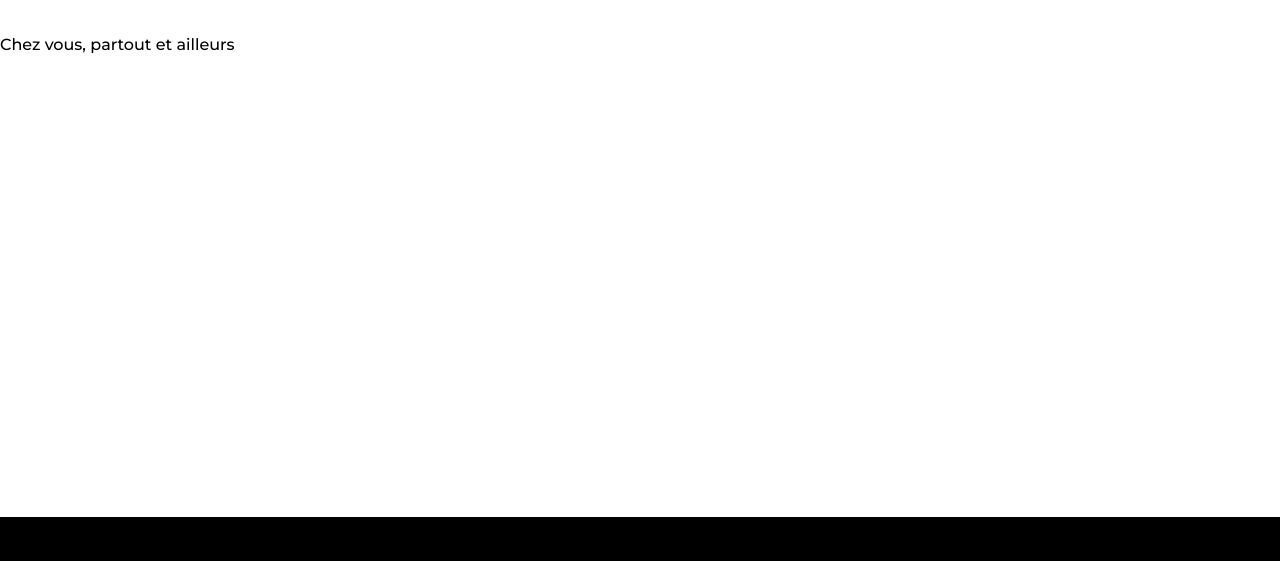
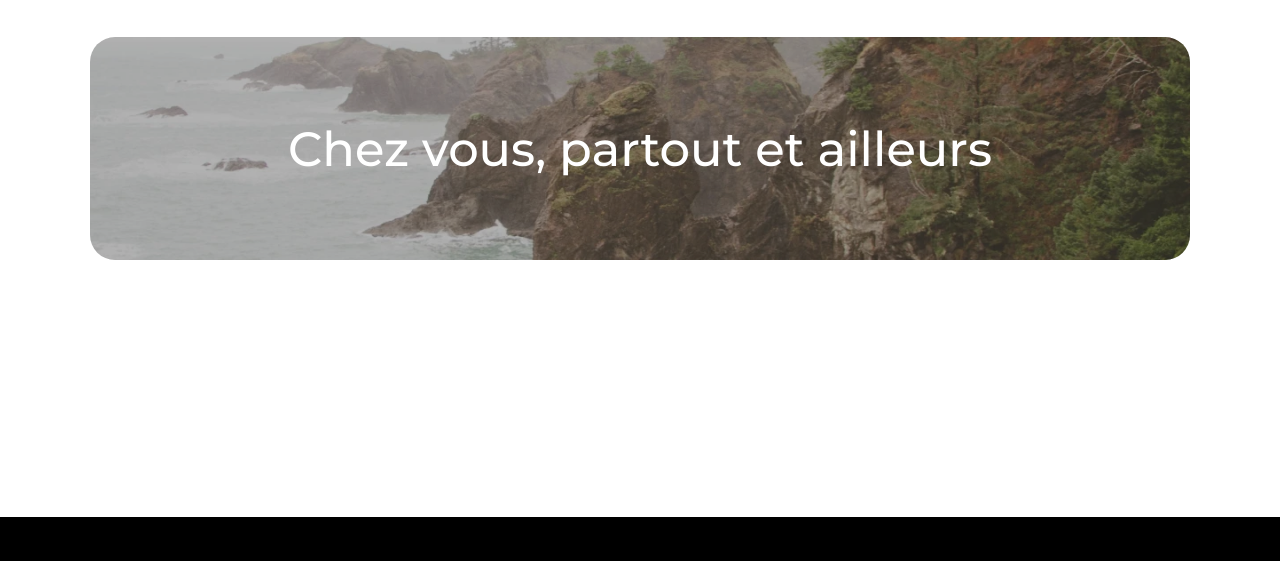
Before and after one commit to qhouguet/OC-Dev-Web_P6_Kasa, a React app: page / in a window 1280 px wide. Shown: the part 113-674 px from the top of the page. Built offline with nearby package versions, Linux system fonts and the light colour scheme.

Commit message:
Update files location + add banner component for / and /about

```diff
--- a/src/components/Banner.jsx
+++ /dev/null
@@ -1,11 +0,0 @@
-import React from 'react'
-
-function Banner(props) {
-  return (
-    <div className={props.type === 'home' ? 'home-banner' : 'about-banner'}>
-      {props.subtitle ? <p>{props.subtitle}</p> : null}
-    </div>
-  )
-}
-
-export default Banner
--- /dev/null
+++ b/src/components/Banner/Banner.jsx
@@ -0,0 +1,18 @@
+import React from 'react'
+
+function Banner(props) {
+  const bannerImage = props.image
+  const altImage = props.alt
+
+  return (
+    <div className="wrapper-width ">
+      <div className={props.type === 'home' ? 'home-banner' : 'about-banner'}>
+        <img className="image" src={bannerImage} alt={altImage} />
+        <div className="overlay"></div>
+        {props.subtitle ? <p>{props.subtitle}</p> : null}
+      </div>
+    </div>
+  )
+}
+
+export default Banner
--- /dev/null
+++ b/src/components/Banner/_Banner.scss
@@ -0,0 +1,66 @@
+.home-banner {
+  height: 111px;
+  margin: $margin-mobile;
+  position: relative;
+
+  @media screen and (min-width: 600px) {
+    height: 223px;
+    margin: $margin-desktop;
+  }
+
+  p {
+    position: absolute;
+    top: 50%;
+    transform: translate(0, -50%);
+    width: 65%;
+    font-weight: 500;
+    font-size: 1.5rem;
+    line-height: 100%;
+    color: white;
+    margin-left: 16px;
+
+    @media screen and (min-width: 600px) {
+      margin: 0;
+      font-size: 3rem;
+      width: 100%;
+      text-align: center;
+    }
+  }
+}
+
+.image {
+  width: 100%;
+  height: 100%;
+  object-fit: cover;
+  border-radius: 10px;
+
+  @media screen and (min-width: 600px) {
+    border-radius: 25px;
+  }
+}
+
+.about-banner {
+  height: 223px;
+  margin: $margin-mobile;
+  position: relative;
+
+  @media screen and (min-width: 600px) {
+    margin: $margin-desktop;
+  }
+}
+
+.overlay {
+  position: absolute;
+  top: 0;
+  left: 0;
+  width: 100%;
+  height: 100%;
+  background: #000000;
+  mix-blend-mode: darken;
+  opacity: 0.3;
+  border-radius: 10px;
+
+  @media screen and (min-width: 600px) {
+    border-radius: 25px;
+  }
+}
--- a/src/components/Footer.jsx
+++ b/src/components/Footer/Footer.jsx
@@ -1,4 +1,4 @@
-import logo from '../assets/LOGO_WHITE.svg'
+import logo from '../../assets/LOGO_WHITE.svg'
 
 function Footer() {
   return (
--- a/src/components/Navbar.jsx
+++ /dev/null
@@ -1,23 +0,0 @@
-import Logo from '../assets/LOGO.svg'
-import { NavLink } from 'react-router-dom'
-
-function Navbar() {
-  return (
-    <header className="header">
-      <div className="logo-container">
-        <img className="logo" src={Logo} alt="Logo de Kasa" />
-      </div>
-      <nav>
-        <ul className="navbar">
-          <NavLink to="/">
-            <li>Accueil</li>
-          </NavLink>
-          <NavLink to="/about">
-            <li>A Propos</li>
-          </NavLink>
-        </ul>
-      </nav>
-    </header>
-  )
-}
-export default Navbar
--- /dev/null
+++ b/src/components/Navbar/Navbar.jsx
@@ -0,0 +1,25 @@
+import Logo from '../../assets/LOGO.svg'
+import { NavLink } from 'react-router-dom'
+
+function Navbar() {
+  return (
+    <div className="wrapper-width">
+      <header className="header">
+        <div className="logo-container">
+          <img className="logo" src={Logo} alt="Logo de Kasa" />
+        </div>
+        <nav>
+          <ul className="navbar">
+            <NavLink to="/">
+              <li>Accueil</li>
+            </NavLink>
+            <NavLink to="/about">
+              <li>A Propos</li>
+            </NavLink>
+          </ul>
+        </nav>
+      </header>
+    </div>
+  )
+}
+export default Navbar
--- a/src/styles/components/_Navbar.scss
+++ b/src/components/Navbar/_Navbar.scss
@@ -2,10 +2,10 @@
   display: flex;
   justify-content: space-between;
   align-items: center;
-  margin: 20px;
+  margin: $margin-mobile;
 
   @media screen and (min-width: 600px) {
-    margin: 3.1% 7%;
+    margin: $margin-desktop;
   }
 }
 
--- a/src/index.js
+++ b/src/index.js
@@ -5,8 +5,8 @@ import Home from './pages/Home/Home'
 import About from './pages/About/About'
 import Location from './pages/Location/Location'
 import Error from './pages/Error404/Error404'
-import Navbar from './components/Navbar'
-import Footer from './components/Footer'
+import Navbar from './components/Navbar/Navbar'
+import Footer from './components/Footer/Footer'
 import { BrowserRouter as Router, Routes, Route } from 'react-router-dom'
 
 const root = ReactDOM.createRoot(document.getElementById('root'))
--- a/src/pages/About/About.jsx
+++ b/src/pages/About/About.jsx
@@ -1,5 +1,17 @@
+import React from 'react'
+import Banner from '../../components/Banner/Banner'
+import image from '../../assets/about_banner.webp'
+
 function About() {
-  return <div></div>
+  return (
+    <div>
+      <Banner
+        type="about"
+        image={image}
+        alt="Photo d'une vallée au milieu des montagnes."
+      />
+    </div>
+  )
 }
 
 export default About
--- a/src/pages/Error404/Error404.jsx
+++ b/src/pages/Error404/Error404.jsx
@@ -1,4 +1,4 @@
-import Error from '../../components/Error'
+import Error from '../../components/Error/Error'
 
 function Error404() {
   return (
--- a/src/pages/Home/Home.jsx
+++ b/src/pages/Home/Home.jsx
@@ -1,10 +1,16 @@
 import React from 'react'
-import Banner from '../../components/Banner'
+import Banner from '../../components/Banner/Banner'
+import image from '../../assets/home_banner.webp'
 
 function Home() {
   return (
     <div>
-      <Banner type="home" subtitle="Chez vous, partout et ailleurs" />
+      <Banner
+        type="home"
+        subtitle="Chez vous, partout et ailleurs"
+        image={image}
+        alt="Photo de falaises face à la mer"
+      />
     </div>
   )
 }
--- a/src/styles/components/_Banner.scss
+++ /dev/null
@@ -1,2 +0,0 @@
-.home-banner {
-}
--- a/src/styles/index.scss
+++ b/src/styles/index.scss
@@ -1,6 +1,6 @@
 @import './settings/_reset';
 @import './settings/_settings';
-@import './components/_Navbar';
-@import './components/_Footer';
-@import './components/_Banner';
-@import './components/_Error';
+@import '../components/Navbar/_Navbar';
+@import '../components/Footer/_Footer';
+@import '../components/Banner/_Banner';
+@import '../components/Error/_Error';
--- a/src/styles/settings/_settings.scss
+++ b/src/styles/settings/_settings.scss
@@ -2,6 +2,8 @@
 
 $main-font: 'Montserrat', sans-serif;
 $main-color: #ff6060;
+$margin-desktop: 3.1% 7%;
+$margin-mobile: 20px;
 
 #root {
   font-size: 100%;
@@ -9,7 +11,9 @@ $main-color: #ff6060;
 }
 
 body {
+  font-family: $main-font;
+}
+.wrapper-width {
   max-width: 1440px;
-  font-family: $main-font;
   margin: auto;
 }
```
Also changed, not shown: src/assets/about_banner.webp (added), src/assets/home_banner.webp (added), src/components/Error/Error.jsx (renamed from src/components/Error.jsx), src/components/Error/_Error.scss (renamed from src/styles/components/_Error.scss), src/components/Footer/_Footer.scss (renamed from src/styles/components/_Footer.scss).
